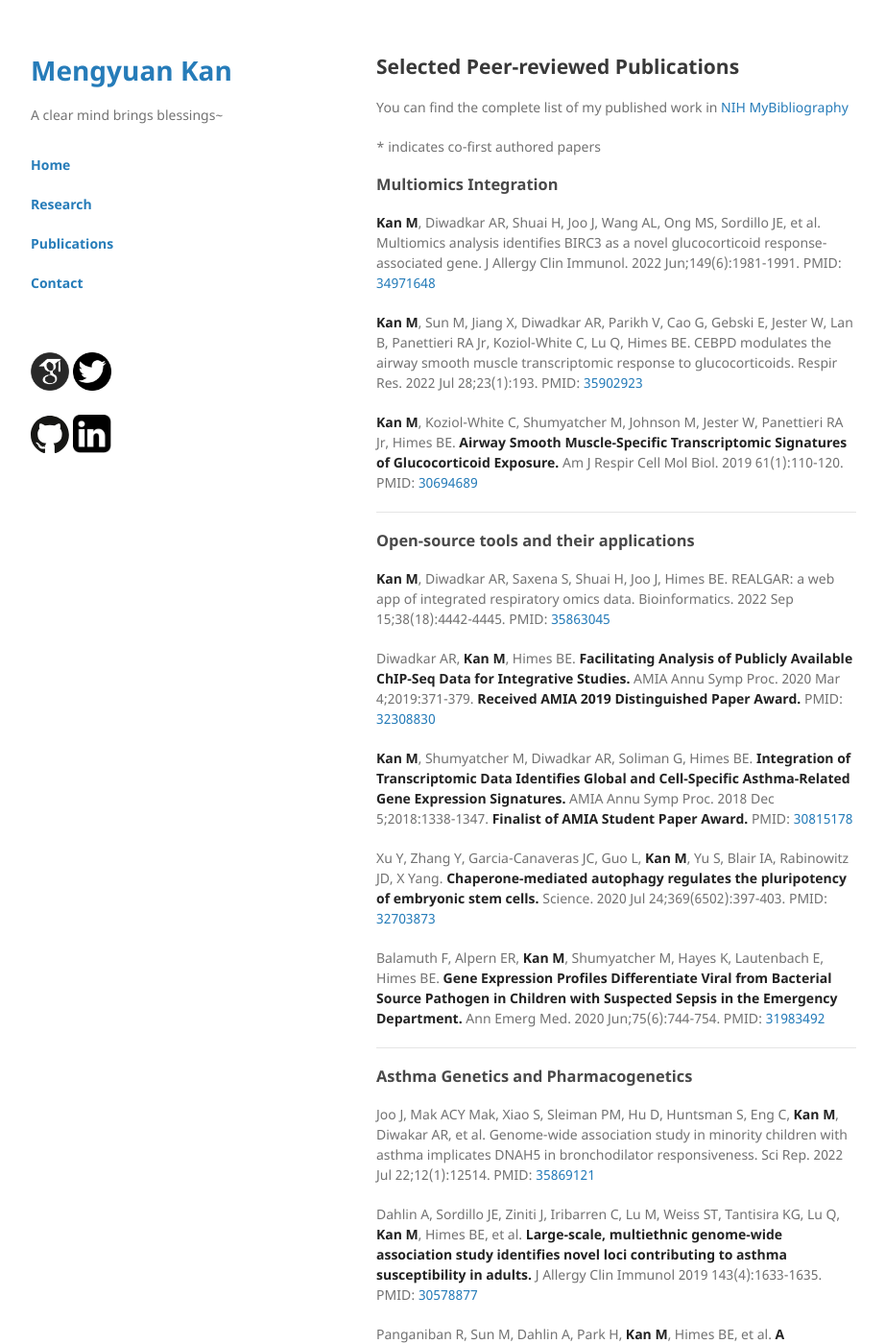
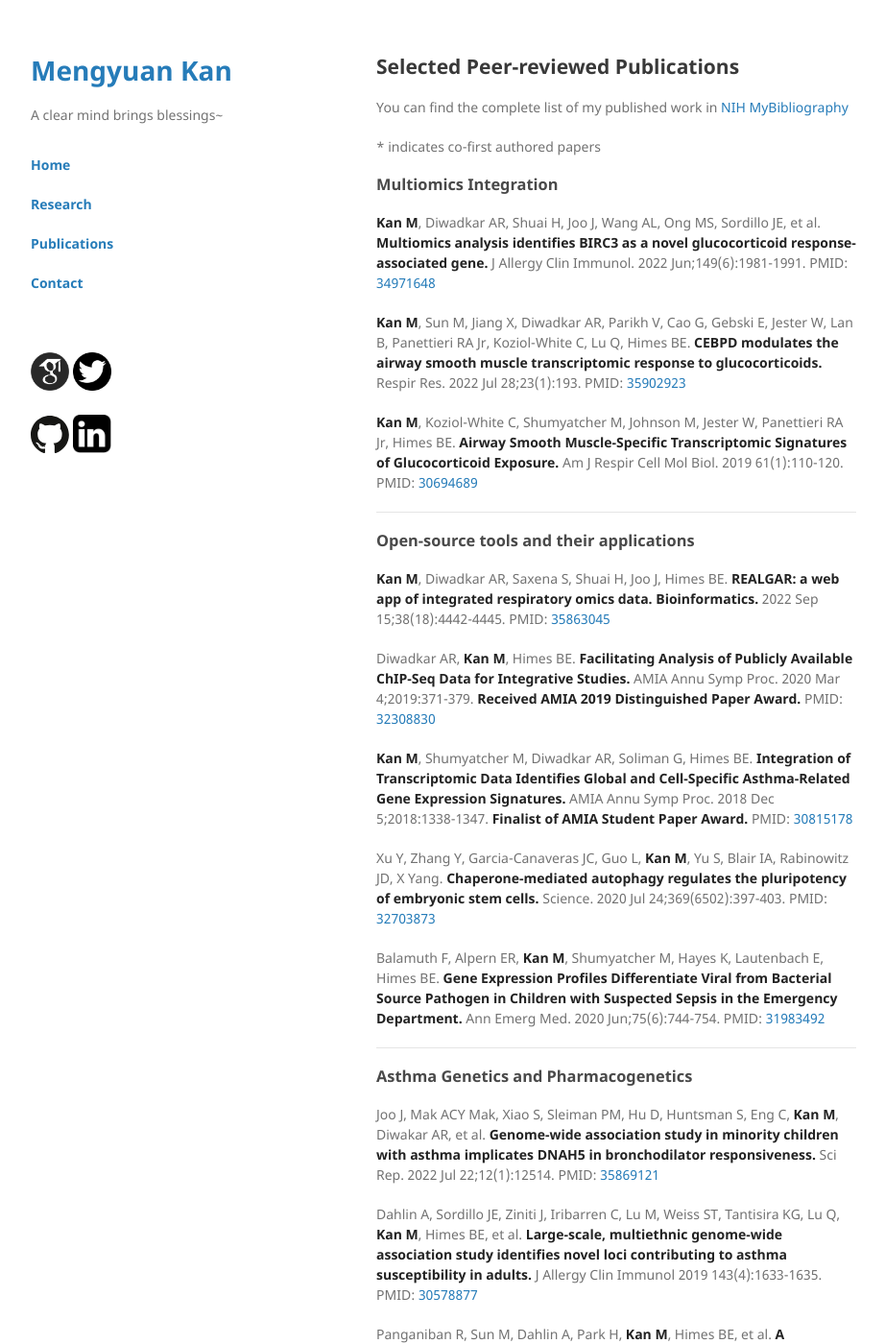
Before and after one commit to mengyuankan/mengyuankan.github.io, a Jekyll site: the page built from publications.md, in a window 1280 px wide and 1400 px high. Shown: the whole window at 96% size, without its empty margins (178-1100 px from the left). Built offline with Jekyll 4.4.1, drawn with Linux system fonts in a browser that asks for light colours; our own code applies the rules of GitHub Pages for plain Markdown files.

```diff
--- a/publications.md
+++ b/publications.md
@@ -11,9 +11,9 @@ You can find the complete list of my published work in [NIH MyBibliography](http
 
 ### Multiomics Integration
 
-**Kan M**, Diwadkar AR, Shuai H, Joo J, Wang AL, Ong MS, Sordillo JE, et al.  Multiomics analysis identifies BIRC3 as a novel glucocorticoid response-associated gene. J Allergy Clin Immunol. 2022 Jun;149(6):1981-1991. PMID: [34971648](https://pubmed.ncbi.nlm.nih.gov/34971648/)
+**Kan M**, Diwadkar AR, Shuai H, Joo J, Wang AL, Ong MS, Sordillo JE, et al. **Multiomics analysis identifies BIRC3 as a novel glucocorticoid response-associated gene.** J Allergy Clin Immunol. 2022 Jun;149(6):1981-1991. PMID: [34971648](https://pubmed.ncbi.nlm.nih.gov/34971648/)
 
-**Kan M**, Sun M, Jiang X, Diwadkar AR, Parikh V, Cao G, Gebski E, Jester W, Lan B, Panettieri RA Jr, Koziol-White C, Lu Q, Himes BE. CEBPD modulates the airway smooth muscle transcriptomic response to glucocorticoids. Respir Res. 2022 Jul 28;23(1):193. PMID: [35902923](https://pubmed.ncbi.nlm.nih.gov/35902923/)
+**Kan M**, Sun M, Jiang X, Diwadkar AR, Parikh V, Cao G, Gebski E, Jester W, Lan B, Panettieri RA Jr, Koziol-White C, Lu Q, Himes BE. **CEBPD modulates the airway smooth muscle transcriptomic response to glucocorticoids.** Respir Res. 2022 Jul 28;23(1):193. PMID: [35902923](https://pubmed.ncbi.nlm.nih.gov/35902923/)
 
 **Kan M**, Koziol-White C, Shumyatcher M, Johnson M, Jester W, Panettieri RA Jr, Himes BE. **Airway Smooth Muscle-Specific Transcriptomic Signatures of Glucocorticoid Exposure.** Am J Respir Cell Mol Biol. 2019 61(1):110-120. PMID: [30694689](https://pubmed.ncbi.nlm.nih.gov/30694689/)
 
@@ -21,7 +21,7 @@ You can find the complete list of my published work in [NIH MyBibliography](http
 
 ### Open-source tools and their applications
 
-**Kan M**, Diwadkar AR, Saxena S, Shuai H, Joo J, Himes BE. REALGAR: a web app of integrated respiratory omics data. Bioinformatics. 2022 Sep 15;38(18):4442-4445. PMID: [35863045](https://pubmed.ncbi.nlm.nih.gov/35863045/)
+**Kan M**, Diwadkar AR, Saxena S, Shuai H, Joo J, Himes BE. **REALGAR: a web app of integrated respiratory omics data. Bioinformatics.** 2022 Sep 15;38(18):4442-4445. PMID: [35863045](https://pubmed.ncbi.nlm.nih.gov/35863045/)
 
 Diwadkar AR, **Kan M**, Himes BE. **Facilitating Analysis of Publicly Available ChIP-Seq Data for Integrative Studies.** AMIA Annu Symp Proc. 2020 Mar 4;2019:371-379. **Received AMIA 2019 Distinguished Paper Award.** PMID: [32308830](https://pubmed.ncbi.nlm.nih.gov/32308830/)
 
@@ -36,7 +36,7 @@ Balamuth F, Alpern ER, **Kan M**, Shumyatcher M, Hayes K, Lautenbach E, Himes BE
 
 ### Asthma Genetics and Pharmacogenetics
 
-Joo J, Mak ACY Mak, Xiao S, Sleiman PM, Hu D, Huntsman S, Eng C, **Kan M**, Diwakar AR, et al. Genome-wide association study in minority children with asthma implicates DNAH5 in bronchodilator responsiveness. Sci Rep. 2022 Jul 22;12(1):12514. PMID: [35869121](https://pubmed.ncbi.nlm.nih.gov/35869121/)
+Joo J, Mak ACY Mak, Xiao S, Sleiman PM, Hu D, Huntsman S, Eng C, **Kan M**, Diwakar AR, et al. **Genome-wide association study in minority children with asthma implicates DNAH5 in bronchodilator responsiveness.** Sci Rep. 2022 Jul 22;12(1):12514. PMID: [35869121](https://pubmed.ncbi.nlm.nih.gov/35869121/)
 
 Dahlin A, Sordillo JE, Ziniti J, Iribarren C, Lu M, Weiss ST, Tantisira KG, Lu Q, **Kan M**, Himes BE, et al. **Large-scale, multiethnic genome-wide association study identifies novel loci contributing to asthma susceptibility in adults.** J Allergy Clin Immunol 2019 143(4):1633-1635. PMID: [30578877](https://pubmed.ncbi.nlm.nih.gov/30578877/)
 
```
